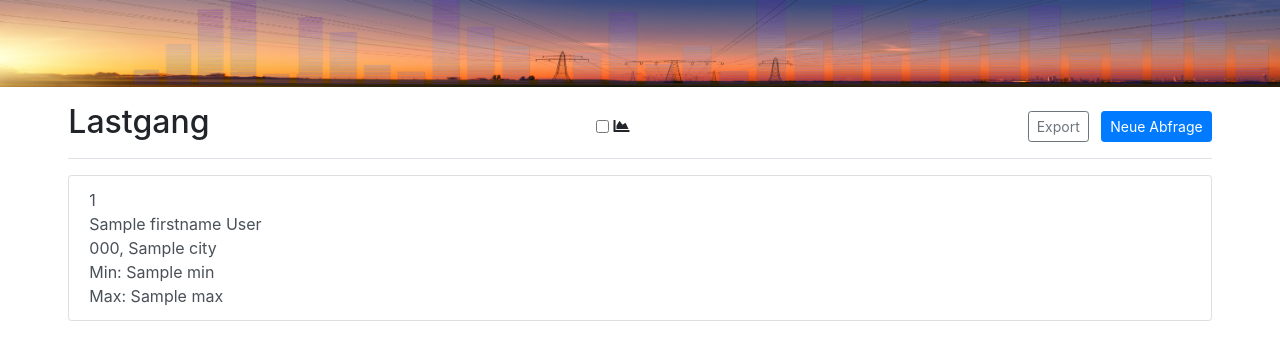
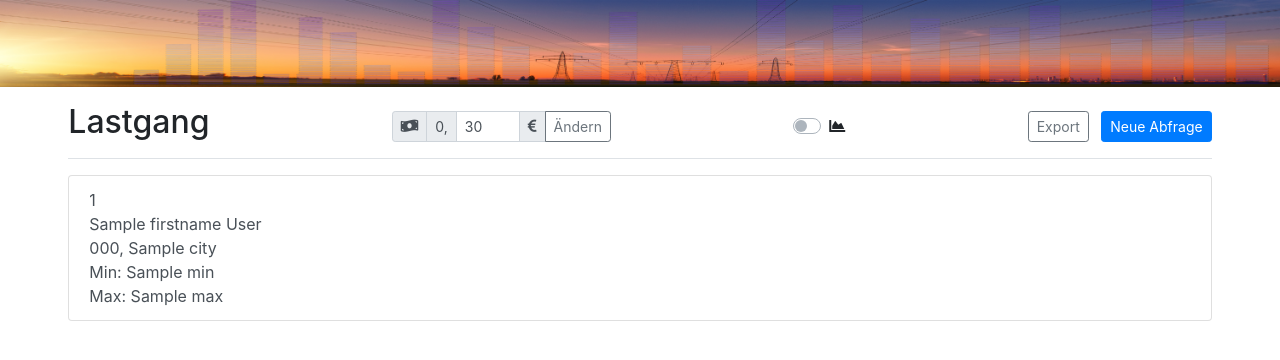
Before and after one commit to rijun/it-projekt, a Flask app: template src/templates/index.html in a window 1280 px wide. Shown: the top 360 px of the page. Run offline with Flask 3, Linux system fonts and the light colour scheme; the template is opened without the code that fills it: most values are stand-ins (such as "Sample title", 1, 10 or a date in 2020); some libraries are stand-ins or nearby versions.

Commit message:
Added price selection and prev/next date navigation

```diff
--- a/src/static/main.js
+++ b/src/static/main.js
@@ -11,6 +11,7 @@ document.getElementById('sendButton').onclick = () => {
 
 document.getElementById('meterSelector').onchange = setSelectorRanges;
 document.getElementById('meterReadingsSelector').onchange = meterReadingsSelectorChanged;
+document.getElementById('changePrice').onclick = priceChanged;
 
 window.onresize = () => {
     if (window.chart === undefined) {
@@ -147,7 +148,6 @@ function setupChart() {
             }
         }
     });
-    window.onresize(undefined);
 }
 
 // Run on startup
@@ -206,14 +206,13 @@ function updatePage() {
      * Update the page according to the received response
      * **/
 
-        // let price = document.getElementById("priceSelector").value / 100;    // Get current kWh price
-    let price = 0.30;
+    let price = document.getElementById("priceInput").value / 100;    // Get current kWh price
 
     // Update page contents
     updateHeader();
     updateChart();
     updateTable(price);
-    // updateStatistics(price);
+    updateStatistics(price);
 }
 
 function updateHeader() {
@@ -422,15 +421,13 @@ function updateStatistics(kwhPrice) {
      * Update the statistics data according to the current response data
      * **/
 
-    document.getElementById("stat").style.display = "block";    // Show statistics
-
-    document.getElementById("stat-data").innerHTML =
-        "<li class=\"mb-3\"><h6>Durchschnittsverbrauch</h6>" + window.currentMeter.avgKwh + " " + getCurrentUnit() + "</li>"
-        + "<li class=\"mb-3\"><h6>Maximalverbrauch</h6>" + window.currentMeter.maxKwh + " " + getCurrentUnit() + "</li>"
-        + "<li class=\"mb-3\"><h6>Minimalverbrauch</h6>" + window.currentMeter.minKwh + " " + getCurrentUnit() + "</li>"
-        + "<li class=\"mb-3\"><h6>Gesamtverbrauch</h6>" + window.currentMeter.sumKwh + " kWh</li>"
-        + "<li class=\"mb-3\"><h6>Gesamtkosten</h6>" + "<span id=\"stat-price\">"
-        + roundTwoPlaces(window.currentMeter.sumKwh * kwhPrice) + "</span> €</li>";
+    document.getElementById("statData").innerHTML =
+        "<div class=\"col-md m-2 p-2 border border-secondary rounded\"><h6>Durchschnittsverbrauch</h6>" + window.currentMeter.avgKwh + " " + getCurrentUnit() + "</div>"
+        + "<div class=\"col-md m-2 p-2 border border-secondary rounded\"><h6>Maximalverbrauch</h6>" + window.currentMeter.maxKwh + " " + getCurrentUnit() + "</div>"
+        + "<div class=\"col-md m-2 p-2 border border-secondary rounded\"><h6>Minimalverbrauch</h6>" + window.currentMeter.minKwh + " " + getCurrentUnit() + "</div>"
+        + "<div class=\"col-md m-2 p-2 border border-secondary rounded\"><h6>Gesamtverbrauch</h6>" + window.currentMeter.sumKwh + " kWh</div>"
+        + "<div class=\"col-md m-2 p-2 border border-secondary rounded\"><h6>Gesamtkosten</h6>" + "<span id=\"statPrice\">"
+        + roundTwoPlaces(window.currentMeter.sumKwh * kwhPrice) + "</span> €</div>";
 }
 
 function modeChanged() {
@@ -488,9 +485,8 @@ function priceChanged() {
      * Change kWh price according to the user selection
      * **/
 
-    let currentPrice = document.getElementById("priceSelector").value / 100;
-    document.getElementById("price-val").innerText = currentPrice.toFixed(2);
-    document.getElementById("stat-price").innerText = roundTwoPlaces(window.currentMeter.sumKwh * currentPrice);
+    let currentPrice = document.getElementById("priceInput").value / 100;
+    document.getElementById("statPrice").innerText = roundTwoPlaces(window.currentMeter.sumKwh * currentPrice);
     updateTable(currentPrice);
 }
 
@@ -615,19 +611,19 @@ function getCurrentUnit() {
     switch (window.state) {
         case States.day: // state = day
             if (document.getElementById("resSelector").value === "15") {
-                unit = "kWh / Viertelstunde";
+                unit = "kWh / 15 min";
             } else {
-                unit = "kWh / Stunde";
+                unit = "kWh / 1 h";
             }
             break;
         case States.interval: // state = interval
-            unit = "kWh / Tag";
+            unit = "kWh / 1 d";
             break;
         case States.month: // state = month
-            unit = "kWh / Tag";
+            unit = "kWh / 1 d";
             break;
         case States.year: // state = year
-            unit = "kWh / Monat";
+            unit = "kWh / 1 m";
             break;
     }
     return unit;
@@ -650,17 +646,17 @@ function formatLabel(date_time) {
 }
 
 function increaseDate() {
-    let daySelector = document.getElementById('date-selector');
+    let daySelector = document.getElementById('dateSelector');
     let date = moment(daySelector.value);
     daySelector.value = date.add(1, "days").format("YYYY-MM-DD");
-    requestData();
+    getMeterData();
 }
 
 function decreaseDate() {
-    let daySelector = document.getElementById('date-selector');
+    let daySelector = document.getElementById('dateSelector');
     let date = moment(daySelector.value);
     daySelector.value = date.subtract(1, "days").format("YYYY-MM-DD");
-    requestData();
+    getMeterData();
 }
 
 function increaseMonth() {
--- a/src/templates/index.html
+++ b/src/templates/index.html
@@ -13,6 +13,18 @@
         integrity="sha384-lZN37f5QGtY3VHgisS14W3ExzMWZxybE1SJSEsQp9S+oqd12jhcu+A56Ebc1zFSJ" crossorigin="anonymous">
 
   <!-- <link rel="stylesheet" type="text/css" media="screen" href="style.css"/> -->
+  <style>
+    .table-hover tbody tr:hover td {
+      /*background-color: #343a40;*/
+      background-color: #ff8000;
+      color: #ffffff;
+      font-weight: bold;
+    }
+
+    .border-secondary {
+      border-color: #ff8000 !important;
+    }
+  </style>
 </head>
 
 <body>
@@ -42,9 +54,24 @@
       <div
               class="d-flex justify-content-between flex-wrap flex-md-nowrap align-items-center pt-3 pb-2 mb-3 border-bottom">
         <h2 class="h2">Lastgang</h2>
-        <div class="form-check form-check-inline">
-          <input class="form-check-input" type="checkbox" id="meterReadingsSelector">
-          <label class="form-check-label" for="meterReadingsSelector"><i class="fas fa-chart-area"></i></label>
+        <div class="mb-2 mb-md-0">
+          <div class="input-group input-group-sm">
+            <div class="input-group-prepend">
+              <label class="input-group-text form-control-label" for="priceInput"><i class="fas fa-money-bill-wave"></i></label>
+              <span class="input-group-text">0,</span>
+            </div>
+            <input class="form-control" type="number" id="priceInput" value="30" style="width: 4rem">
+            <div class="input-group-append">
+              <span class="input-group-text"><i class="fas fa-euro-sign"></i></span>
+              <button type="submit" class="btn btn-outline-secondary" id="changePrice">Ändern</button>
+            </div>
+          </div>
+        </div>
+        <div class="mb-2 mb-md-0">
+          <div class="custom-control custom-switch">
+            <input type="checkbox" class="custom-control-input" id="meterReadingsSelector">
+            <label class="custom-control-label" for="meterReadingsSelector"><i class="fas fa-chart-area"></i></label>
+          </div>
         </div>
         <div class="btn-toolbar d-none d-md-block mb-2 mb-md-0">
           <div class="btn-group mr-2">
@@ -78,14 +105,24 @@
           <p id="userInfo" class="lead text-center p-0 m-0">User</p>
         </div>
         <!-- Chart -->
-        <div class="card">
+        <div class="card my-2">
           <div class="card-img-top">
             <canvas id="chart" class="card-text m-0"></canvas>
           </div>
         </div>
+        <!-- Statistics -->
+        <div class="card my-2">
+          <div class="card-body">
+            <h5 class="card-title">Statistische Daten</h5>
+            <div class="row" id="statData"></div>
+          </div>
+        </div>
         <!-- Table -->
-        <div class="card card-body">
-          <div id="dataTable" class="card-text table-responsive"></div>
+        <div class="card my-2">
+          <div class="card-body">
+            <h5 class="card-title">Zählwerte</h5>
+            <div id="dataTable" class="card-text table-responsive"></div>
+          </div>
         </div>
       </div>
       <div class="list-group" id="meterSelection">
```
